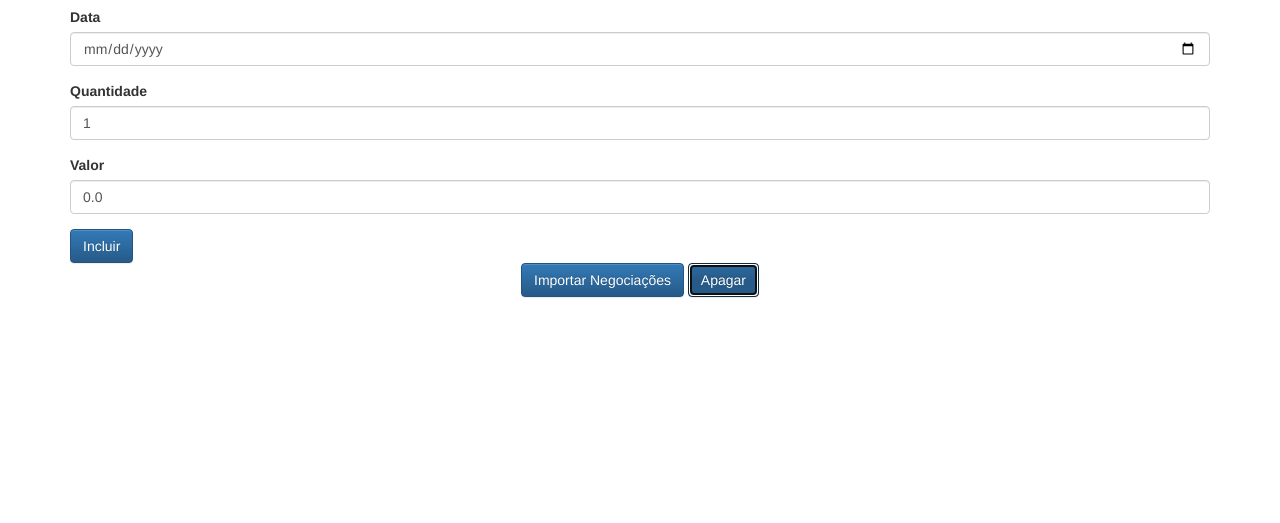
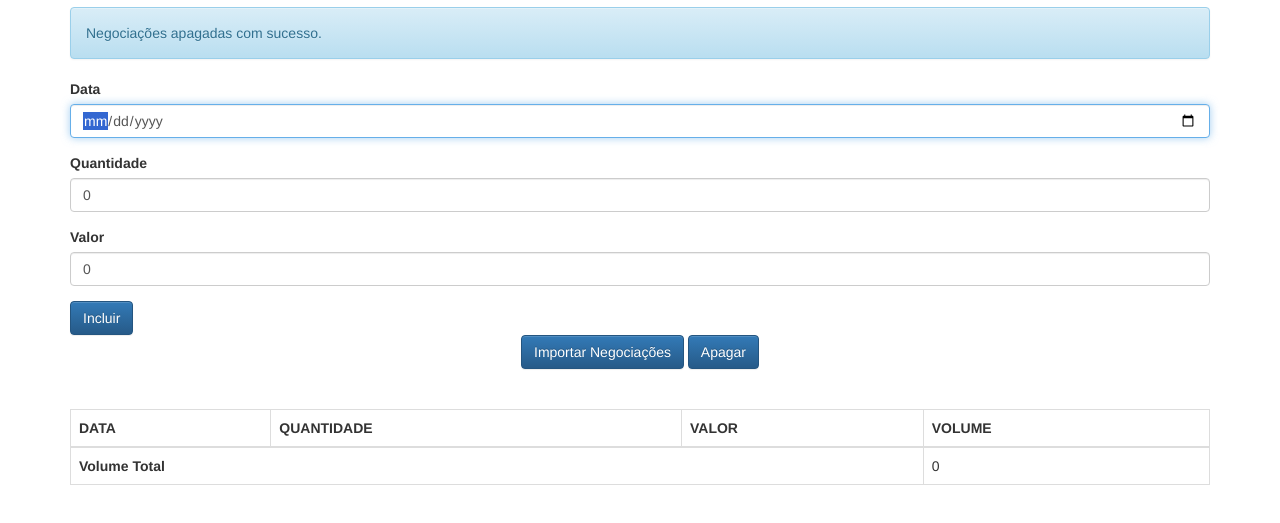
Before and after one commit to reginaldolauri/alura-javascript-avancado, a plain HTML site: page aluraframe/client/index.html in a window 1280 px wide. Both pictures are taken after a click on the button "Apagar". Shown: the part 63-586 px from the top of the page. Drawn offline with Linux system fonts and the light colour scheme.

Commit message:
Continuação javascript avançado - ProxyFactory

```diff
--- a/aluraframe/client/index.html
+++ b/aluraframe/client/index.html
@@ -57,8 +57,10 @@
     <script src="js/app/models/Conta.js"></script>
     <script src="js/app/models/ContaCorrente.js"></script>
     <script src="js/app/models/ContaPoupanca.js"></script>
+    <script src="js/app/services/ProxyFactory.js"></script>
     <script>
-        let negociacaoController = new NegociacaoController()
+        let negociacaoController = new NegociacaoController();
     </script>
+
 </body>
 </html>
--- a/aluraframe/client/js/app/controllers/NegociacaoController.js
+++ b/aluraframe/client/js/app/controllers/NegociacaoController.js
@@ -6,13 +6,22 @@ class NegociacaoController{
         this._inputData = $('#data');
         this._inputQuantidade = $('#quantidade');
         this._inputValor = $('#valor');
+
+        let self = this;
+
+        this._listaNegociacoes = ProxyFactory.create(
+            new ListaNegociacoes(),
+            ["adiciona", "esvazia"],
+            model => this._negociacaoView.update(model));
+
         this._negociacaoView = new NegociacaoView($('#negociacoesView'));
+        this._negociacaoView.update(this._listaNegociacoes);
 
-        /*this._listaNegociacoes = new ListaNegociacoes(model =>
-            this._negociacaoView.update(model));*/
+        this._mensagem = ProxyFactory.create(
+            new Mensagem(),
+            ["texto"],
+            model => this._mensagemView.update(model));
 
-        this._negociacaoView.update(this._listaNegociacoes);
-        this._mensagem = new Mensagem();
         this._mensagemView = new MensagemView($('#mensagemView'));
         this._mensagemView.update(this._mensagem);
     }
@@ -20,17 +29,13 @@ class NegociacaoController{
     apaga(){
         this._listaNegociacoes.esvazia();
         this._mensagem.texto = 'Negociações apagadas com sucesso.'
-        this._mensagemView.update(this._mensagem);
-
         this._limpaFormulario();
     }
 
     adiciona(event){
         event.preventDefault()
         this._listaNegociacoes.adiciona(this._criaNegociacao());
-
         this._mensagem.texto = 'Negociação incluída com sucesso.'
-        this._mensagemView.update(this._mensagem);
         this._limpaFormulario();
     }
 
--- /dev/null
+++ b/aluraframe/client/js/app/services/ProxyFactory.js
@@ -0,0 +1,28 @@
+class ProxyFactory {
+    static create(objeto, props, acao){
+        return new Proxy(objeto,{
+            get(target, prop, receiver){
+                if (props.includes(prop) && ProxyFactory._ehFunction(target[prop])) {
+                    return function(){
+                        console.log(`a propriedade "${prop}" foi interceptada`);
+                        Reflect.apply(target[prop], target, arguments)
+                        return acao(target);
+                    }
+                }
+                return Reflect.get(target, prop, receiver);
+            },
+
+            set(target, prop, value, receiver){
+                if (props.includes(prop)) {
+                    target[prop] = value;
+                    acao(target);
+                }
+                return Reflect.set(target, prop, value, receiver);
+            }
+        });
+    }
+
+    static _ehFunction(func) {
+        return  typeof(func) == typeof(Function);
+    }
+}
```
